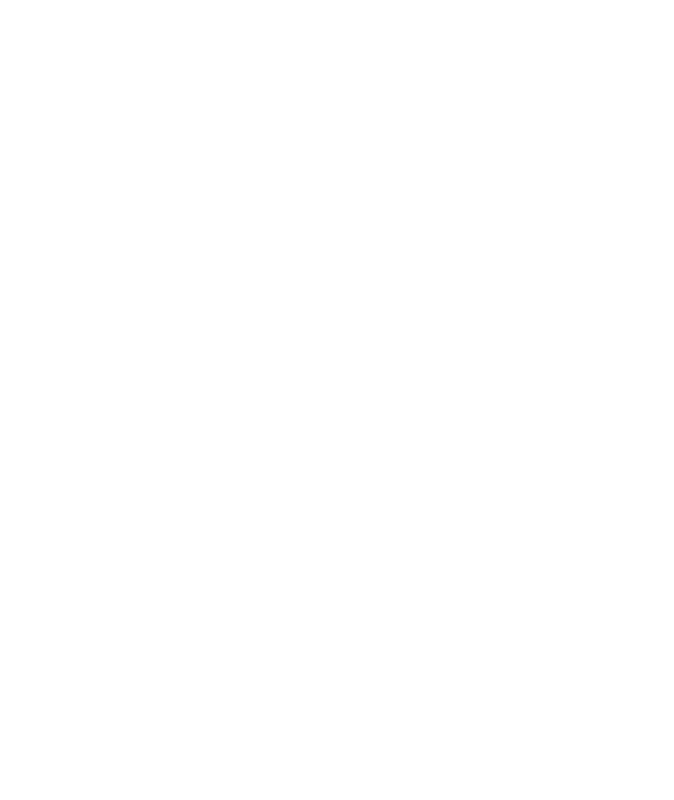
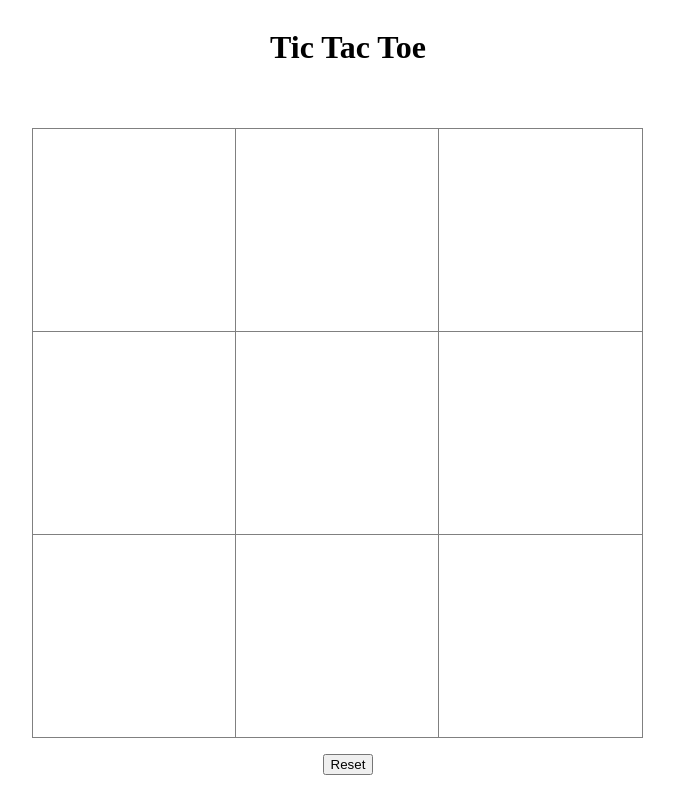
Before and after one commit to ashleighrene/tic-tac-toe, a plain HTML site: page index.html in a window 1280 px wide. Shown: the whole page, without its empty margins (292-966 px from the left). Drawn offline with Linux system fonts and the light colour scheme.

Commit message:
style user interface

```diff
--- a/index.html
+++ b/index.html
@@ -4,10 +4,27 @@
     <meta charset="UTF-8">
     <meta http-equiv="X-UA-Compatible" content="IE=edge">
     <meta name="viewport" content="width=device-width, initial-scale=1.0">
+    <link rel="stylesheet" href="style.css">
     <title>Document</title>
-    <link rel="stylesheet" href="style.css">
+
 </head>
 <body>
+    <h1>Tic Tac Toe</h1>
+    <div id="container">
+        <h2></h2>
+        <div id="grid">
+            <div class="box" id="0"></div>
+            <div class="box" id="1"></div>
+            <div class="box" id="2"></div>
+            <div class="box" id="3"></div>
+            <div class="box" id="4"></div>
+            <div class="box" id="5"></div>
+            <div class="box" id="6"></div>
+            <div class="box" id="7"></div>
+            <div class="box" id="8"></div>
+        </div>
+        <button>Reset</button>
+    </div>
 
     <script src='script.js'></script>
 </body>
--- a/style.css
+++ b/style.css
@@ -0,0 +1,48 @@
+* {
+	box-sizing: border-box;
+}
+
+body {
+	display: flex;
+	flex-direction: column;
+	align-items: center;
+	justify-content: center;
+}
+
+#container {
+	width: 50%;
+	display: flex;
+	flex-direction: column;
+	align-items: center;
+}
+
+#grid {
+	display: flex;
+	flex-wrap: wrap;
+	width: 100%;
+}
+
+.box {
+	padding: 16%;
+	background-size: cover;
+	background-position: center;
+	/* Remove double borders: https://stackoverflow.com/questions/37231144/how-can-i-make-a-3x3-grid-box-that-contains-9-input-textboxes-without-double-bor/37231694 */
+	/* Add left and top border to all cells */
+	border: 0;
+	border-left: 1px solid gray;
+	border-top: 1px solid gray;
+}
+
+button {
+	margin-top: 1rem;
+}
+
+/* Add right border to elements at the end of rows */
+.box:nth-child(3n) {
+	border-right: 1px solid gray;
+}
+
+/* Add bottom border to elements at the bottom */
+.box:nth-child(n + 7) {
+	border-bottom: 1px solid gray;
+}
```
